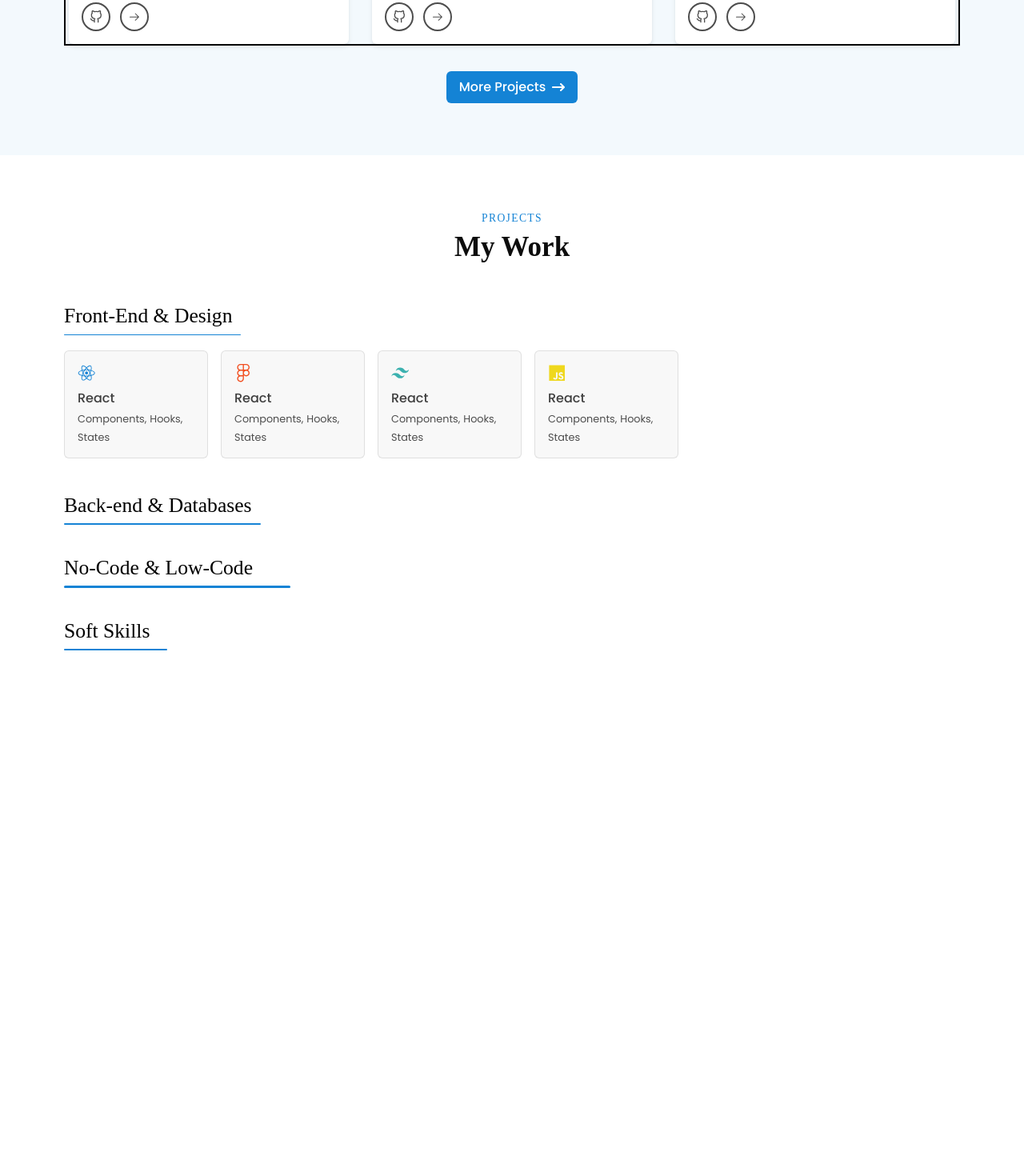
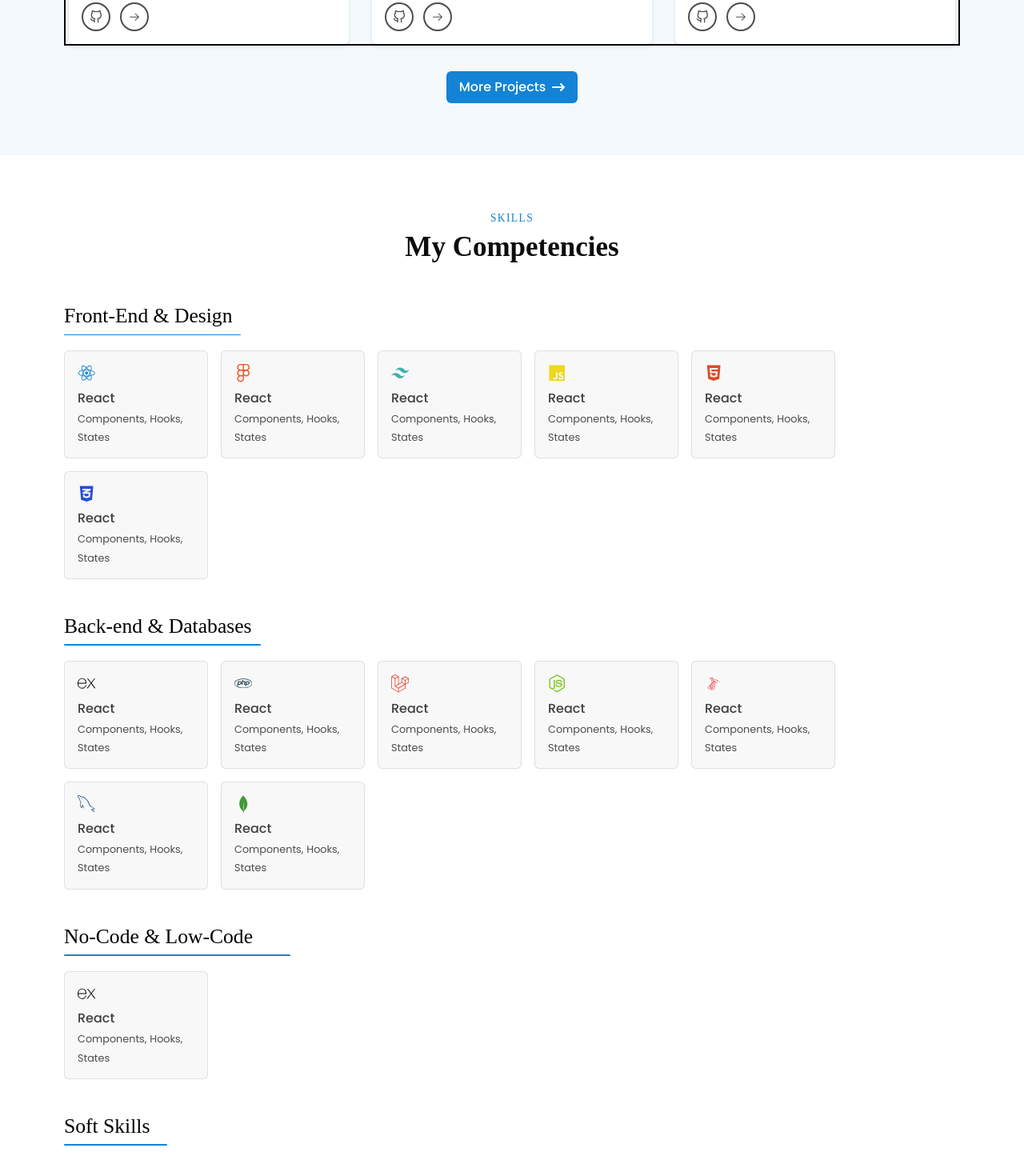
Before and after one commit to LouisJagueneau/PortfolioV2, a React (Vite) app in the folder portfolioV2/: page / in a window 1280 px wide. Shown: the part 3574-5044 px from the top of the page at 80% size. Before the commit the page ends 4487 px from the top, so only its background shows below. Built offline with nearby package versions, Linux system fonts and the light colour scheme; a web font is replaced by a local one.

Commit message:
Skills section in progress

```diff
--- a/portfolioV2/src/pages/Home.jsx
+++ b/portfolioV2/src/pages/Home.jsx
@@ -15,6 +15,16 @@ import { IoLogoReact } from "react-icons/io5";
 import { FaFigma } from "react-icons/fa6";
 import { RiTailwindCssFill } from "react-icons/ri";
 import { IoLogoJavascript } from "react-icons/io5";
+import { FaHtml5 } from "react-icons/fa";
+import { FaCss3Alt } from "react-icons/fa";
+import { SiExpress } from "react-icons/si";
+import { FaPhp } from "react-icons/fa6";
+import { FaNodeJs } from "react-icons/fa";
+import { FaLaravel } from "react-icons/fa";
+import { DiMsqlServer } from "react-icons/di";
+import { GrMysql } from "react-icons/gr";
+import { SiMongodb } from "react-icons/si";
+
 
 import ProfilePictureV2 from "../assets/ProfilePictureV2.png"
 
@@ -183,8 +193,8 @@ function Home() {
 
                 {/* Title Div */}
                 <div className="text-center mb-10">
-                    <span className="uppercase font-rem text-primary tracking-widest text-[0.85rem] ">Projects</span>
-                    <h2 className="font-rem font-bold text-[35px] text-text dark:text-text-dark">My Work</h2>
+                    <span className="uppercase font-rem text-primary tracking-widest text-[0.85rem] ">Skills</span>
+                    <h2 className="font-rem font-bold text-[35px] text-text dark:text-text-dark">My Competencies</h2>
                 </div>
 
                 <div className="flex flex-col gap-6 mb-10">
@@ -206,6 +216,12 @@ function Home() {
                         <div className="bg-bg-light border-1 p-4 border-black/10 rounded-md w-45">
                             <SkillBox Icon={IoLogoJavascript} title='React' keyWords={['Components', 'Hooks', 'States']} color={'text-[#efd81d]'} />
                         </div>
+                        <div className="bg-bg-light border-1 p-4 border-black/10 rounded-md w-45">
+                            <SkillBox Icon={FaHtml5} title='React' keyWords={['Components', 'Hooks', 'States']} color={'text-[#dd4b25]'} />
+                        </div>
+                        <div className="bg-bg-light border-1 p-4 border-black/10 rounded-md w-45">
+                            <SkillBox Icon={FaCss3Alt} title='React' keyWords={['Components', 'Hooks', 'States']} color={'text-[#254bdd]'} />
+                        </div>
                     </div>
                 </div>
 
@@ -215,6 +231,29 @@ function Home() {
                             <span className="absolute bg-primary h-[0.15rem] w-[105%] rounded-full left-0 bottom-[-5px]"></span>
                         </h3>
                     </div>
+                    <div className="flex flex-wrap gap-4">
+                        <div className="bg-bg-light border-1 p-4 border-black/10 rounded-md w-45">
+                            <SkillBox Icon={SiExpress} title='React' keyWords={['Components', 'Hooks', 'States']} color={'text-black'}/>
+                        </div>
+                        <div className="bg-bg-light border-1 p-4 border-black/10 rounded-md w-45">
+                            <SkillBox Icon={FaPhp} title='React' keyWords={['Components', 'Hooks', 'States']} color={'text-[#294555]'}/>
+                        </div>
+                        <div className="bg-bg-light border-1 p-4 border-black/10 rounded-md w-45">
+                            <SkillBox Icon={FaLaravel} title='React' keyWords={['Components', 'Hooks', 'States']} color={'text-[#f72211]'}/>
+                        </div>
+                        <div className="bg-bg-light border-1 p-4 border-black/10 rounded-md w-45">
+                            <SkillBox Icon={FaNodeJs} title='React' keyWords={['Components', 'Hooks', 'States']} color={'text-[#7ec727]'}/>
+                        </div>
+                        <div className="bg-bg-light border-1 p-4 border-black/10 rounded-md w-45">
+                            <SkillBox Icon={DiMsqlServer} title='React' keyWords={['Components', 'Hooks', 'States']} color={'text-[#e62b3a]'}/>
+                        </div>
+                        <div className="bg-bg-light border-1 p-4 border-black/10 rounded-md w-45">
+                            <SkillBox Icon={GrMysql} title='React' keyWords={['Components', 'Hooks', 'States']} color={'text-[#255278]'}/>
+                        </div>
+                        <div className="bg-bg-light border-1 p-4 border-black/10 rounded-md w-45">
+                            <SkillBox Icon={SiMongodb} title='React' keyWords={['Components', 'Hooks', 'States']} color={'text-[#3f9937]'}/>
+                        </div>
+                    </div>
 
                 </div>
 
@@ -223,6 +262,13 @@ function Home() {
                         <h3 className="font-rem text-[1.6rem] font-medium relative inline-flex">No-Code & Low-Code
                             <span className="absolute bg-primary h-[0.15rem] w-[120%] rounded-full left-0 bottom-[-5px]"></span>
                         </h3>
+                    </div>
+                    <div className="flex flex-wrap gap-4">
+                        <div className="bg-bg-light border-1 p-4 border-black/10 rounded-md w-45">
+                            <SkillBox Icon={SiExpress} title='React' keyWords={['Components', 'Hooks', 'States']} color={'text-black'}/>
+                        </div>
+
+
                     </div>
 
                 </div>
```
